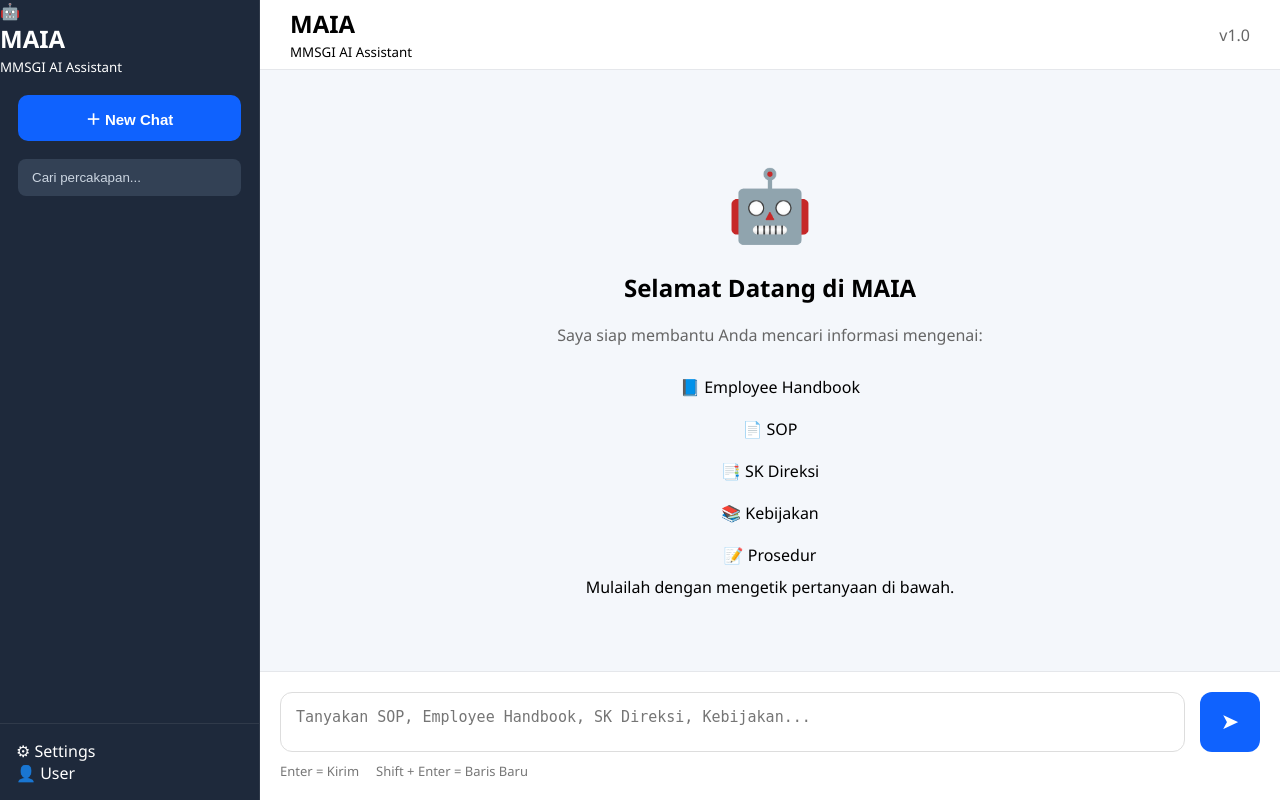
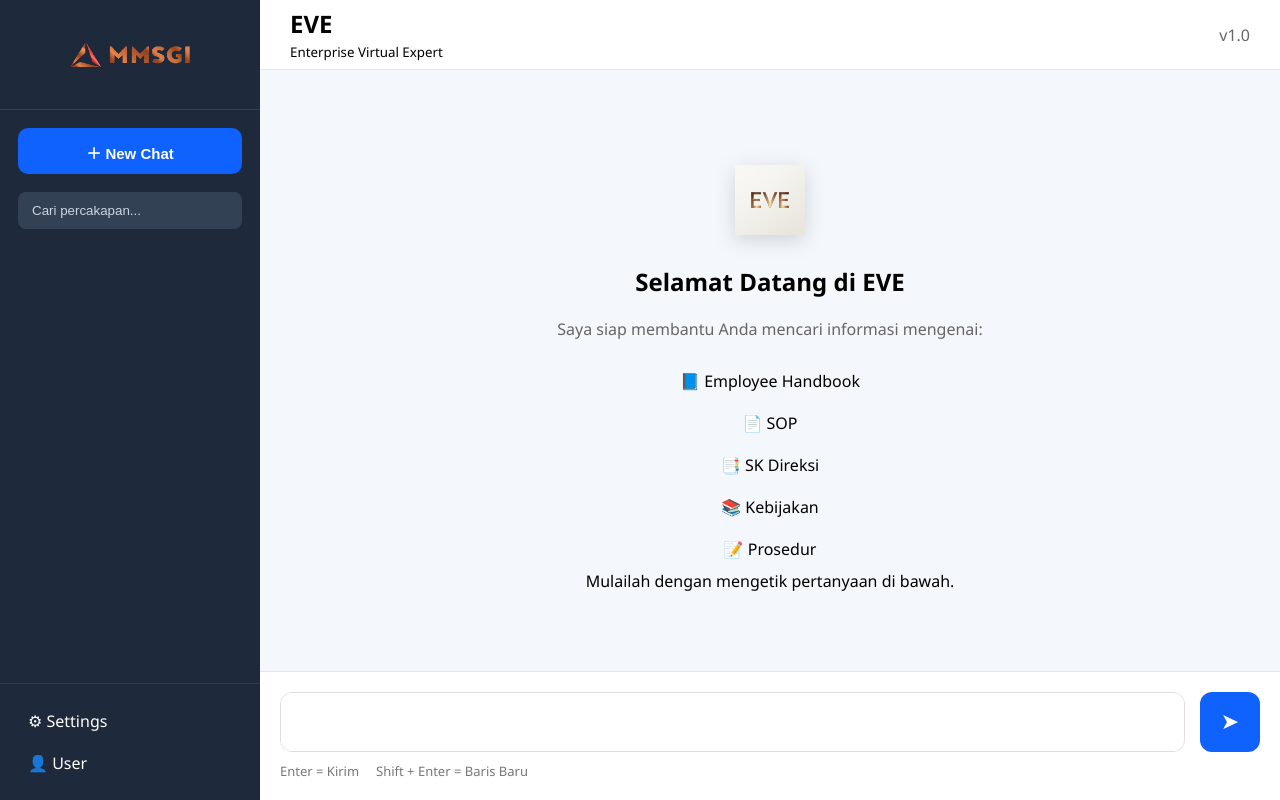
Before and after one commit to mantosimangunsong1984/AI-MMSGI, a FastAPI app: page / in a window 1280 px wide. Run offline with FastAPI, Linux system fonts and the light colour scheme; data that the repository does not hold is empty; parts of the project's set-up code (start-up, migrations or seed data) failed here and were passed over.

Commit message:
Prepare Sprint 3 enterprise UI refactor

```diff
--- a/backend/api/main.py
+++ b/backend/api/main.py
@@ -2,6 +2,7 @@ from fastapi import FastAPI, Request
 from fastapi.responses import HTMLResponse
 from fastapi.staticfiles import StaticFiles
 from fastapi.templating import Jinja2Templates
+from backend.api.admin import router as admin_router
 
 from backend.api.chat import router as chat_router
 
@@ -13,6 +14,12 @@ app.include_router(
     chat_router,
     prefix="/api",
     tags=["Chat"]
+)
+
+
+app.include_router(
+    admin_router,
+    tags=["Admin"]
 )
 
 app.mount(
--- a/frontend/static/css/sidebar.css
+++ b/frontend/static/css/sidebar.css
@@ -2,25 +2,6 @@
    MAIA SIDEBAR
    Sprint 2.3 Stable
 ====================================================== */
-
-/* ===============================
-   SIDEBAR
-================================ */
-
-.sidebar{
-
-    width:260px;
-    height:100vh;
-
-    background:#1E293B;
-    color:#FFFFFF;
-
-    display:flex;
-    flex-direction:column;
-
-    border-right:1px solid rgba(255,255,255,.08);
-
-}
 
 
 /* ===============================
@@ -387,3 +368,189 @@
     background:transparent;
 
 }
+
+/* ======================================================
+   EVE FINAL SIDEBAR LAYOUT
+====================================================== */
+
+
+.sidebar {
+
+    width:260px;
+
+    height:100vh;
+
+    background:#1E293B;
+
+    color:white;
+
+    display:flex;
+
+    flex-direction:column;
+
+    flex-shrink:0;
+
+}
+
+
+
+/* LOGO */
+
+.logo {
+
+    width:100%;
+
+    height:110px;
+
+    display:flex;
+
+    justify-content:center;
+
+    align-items:center;
+
+    padding:20px;
+
+    flex-shrink:0;
+
+    border-bottom:1px solid rgba(255,255,255,.1);
+
+}
+
+
+
+.logo-image {
+
+    width:150px;
+
+    max-height:70px;
+
+    height:auto;
+
+    display:block;
+
+    object-fit:contain;
+
+}
+
+
+
+/* NEW CHAT */
+
+.new-chat-btn {
+
+    width:calc(100% - 36px);
+
+    margin:18px;
+
+    flex-shrink:0;
+
+}
+
+
+
+/* SEARCH */
+
+.search-box {
+
+    flex-shrink:0;
+
+}
+
+
+
+/* HISTORY */
+
+.history-list {
+
+    flex:1;
+
+    overflow-y:auto;
+
+}
+
+
+
+/* FOOTER */
+
+.sidebar-footer {
+
+    flex-shrink:0;
+
+}
+
+
+/* ======================================================
+   EVE SIDEBAR FINAL LAYOUT FIX
+====================================================== */
+
+.sidebar {
+
+    width:260px !important;
+
+    height:100vh !important;
+
+    display:flex !important;
+
+    flex-direction:column !important;
+
+    background:#1E293B !important;
+
+    color:white;
+
+}
+
+
+.logo {
+
+    width:100% !important;
+
+    display:flex !important;
+
+    justify-content:center !important;
+
+    align-items:center !important;
+
+    flex:none !important;
+
+}
+
+
+.logo-image {
+
+    width:120px !important;
+
+    height:auto !important;
+
+    display:block !important;
+
+}
+
+
+.new-chat-btn {
+
+    flex:none !important;
+
+}
+
+
+.search-box {
+
+    flex:none !important;
+
+}
+
+
+.history-list {
+
+    flex:1 !important;
+
+    overflow-y:auto !important;
+
+}
+
+
+.sidebar-footer {
+
+    flex:none !important;
+
+}
--- a/frontend/static/css/style.css
+++ b/frontend/static/css/style.css
@@ -98,11 +98,57 @@ CHAT
 
 }
 
-.welcome-icon{
+/* =====================================
+   EVE WELCOME LOGO
+===================================== */
 
-    font-size:70px;
+/* =====================================
+   EVE WELCOME LOGO FINAL SIZE
+===================================== */
+
+.welcome-icon {
+
+    width:100%;
+
+    height:90px;
+
+    display:flex;
+
+    justify-content:center;
+
+    align-items:center;
 
     margin-bottom:20px;
+
+}
+
+
+.welcome-icon img {
+
+    width:70px !important;
+
+    height:70px !important;
+
+    max-width:70px !important;
+
+    max-height:70px !important;
+
+    object-fit:contain;
+
+    display:block;
+
+}
+
+
+.welcome-icon img {
+
+    width:100px;
+
+    height:100px;
+
+    object-fit:contain;
+
+    filter: drop-shadow(0 5px 10px rgba(0,0,0,.15));
 
 }
 
@@ -289,3 +335,53 @@ INPUT
     white-space:nowrap;
 
 }
+
+
+.logo {
+
+    width:100%;
+
+    display:flex;
+
+    justify-content:center;
+
+    align-items:center;
+
+    padding:25px 20px;
+
+    flex-shrink:0;
+
+}
+
+
+.logo-image {
+
+    width:130px;
+
+    height:auto;
+
+    display:block;
+
+}
+
+.new-chat-btn{
+
+    width:calc(100% - 40px);
+
+    margin:20px;
+
+    border:none;
+
+    border-radius:10px;
+
+    padding:14px;
+
+    cursor:pointer;
+
+    background:#0F62FE;
+
+    color:white;
+
+    font-size:15px;
+
+}
--- a/frontend/static/js/app.js
+++ b/frontend/static/js/app.js
@@ -1,6 +1,6 @@
 window.currentConversationId =
     localStorage.getItem(
-        "maia_current_conversation"
+        "eve_current_conversation"
     );
 
 
@@ -100,7 +100,7 @@ async function createChatFromInput() {
 
 
     localStorage.setItem(
-        "maia_current_conversation",
+        "eve_current_conversation",
         data.conversation_id
     );
 
--- a/frontend/static/js/sidebar.js
+++ b/frontend/static/js/sidebar.js
@@ -3,7 +3,7 @@
    Sprint 2.3 Stable
 ====================================================== */
 
-console.log("MAIA Sidebar Sprint 2.3 Loaded");
+console.log("EVE Sidebar Sprint 2.3 Loaded");
 
 const historyContainer = document.getElementById("chat-history");
 const newChatButton = document.getElementById("new-chat-btn");
--- a/frontend/templates/Partials/sidebar.html
+++ b/frontend/templates/Partials/sidebar.html
@@ -12,9 +12,9 @@
 
         <div class="logo-info">
 
-            <h2>MAIA</h2>
+            <h2>EVE</h2>
 
-            <span>MMSGI AI Assistant</span>
+            <span>Enterprise Virtual Expert</span>
 
         </div>
 
--- a/frontend/templates/index.html
+++ b/frontend/templates/index.html
@@ -8,22 +8,26 @@
     <meta name="viewport"
           content="width=device-width, initial-scale=1.0">
 
-    <title>MAIA - MMSGI AI Assistant</title>
+    <title>EVE - Enterprise Virtual Expert</title>
 
-    <!-- <link rel="stylesheet"
-          href="/static/css/style.css"> -->
 
-          <link rel="stylesheet"
-      href="/static/css/style.css">
+    <link rel="stylesheet"
+          href="/static/css/style.css">
 
-        <link rel="stylesheet"
-      href="/static/css/sidebar.css">
+
+    <link rel="stylesheet"
+          href="/static/css/sidebar.css">
+
 
 </head>
 
+
 <body>
 
+
 <div class="app">
+
+
 
     <!-- ========================================= -->
     <!-- Sidebar -->
@@ -31,35 +35,50 @@
 
     <aside class="sidebar">
 
+
+
+        <!-- LOGO MMSGI -->
+
         <div class="logo">
 
-            <div class="logo-icon">
-                🤖
-            </div>
 
-            <div>
+            <img
 
-                <h2>MAIA</h2>
+                src="/static/images/logo.png"
 
-                <small>MMSGI AI Assistant</small>
+                alt="MMSGI Logo"
 
-            </div>
+                class="logo-image">
+
 
         </div>
 
 
 
+
+
+        <!-- NEW CHAT -->
+
         <button
+
             id="new-chat-btn"
+
             class="new-chat-btn">
 
+
             ＋ New Chat
+
 
         </button>
 
 
 
+
+
+        <!-- SEARCH -->
+
         <div class="search-box">
+
 
             <input
 
@@ -67,80 +86,122 @@
 
                 type="text"
 
-                placeholder="Cari percakapan..."
+                placeholder="Cari percakapan...">
 
-            >
 
         </div>
 
 
 
+
+
+        <!-- HISTORY -->
+
         <div
+
             id="chat-history"
+
             class="history-list">
+
 
         </div>
 
 
 
+
+
+        <!-- FOOTER -->
+
         <div class="sidebar-footer">
 
-            <div>
+
+            <div class="sidebar-menu">
+
 
                 ⚙ Settings
 
+
             </div>
 
-            <div>
+
+
+            <div class="sidebar-menu">
+
 
                 👤 User
 
+
             </div>
 
+
+
         </div>
+
+
 
     </aside>
 
 
 
+
+
+
     <!-- ========================================= -->
-    <!-- Main -->
+    <!-- Main Content -->
     <!-- ========================================= -->
+
 
     <main class="main-content">
 
 
-        <!-- Header -->
+
+
+
+        <!-- HEADER -->
 
         <header class="header">
 
+
             <div>
+
 
                 <h1>
 
-                    MAIA
+                    EVE
 
                 </h1>
 
+
                 <small>
 
-                    MMSGI AI Assistant
+                    Enterprise Virtual Expert
 
                 </small>
 
+
             </div>
+
+
 
             <div class="version">
 
+
                 v1.0
 
+
             </div>
+
+
 
         </header>
 
 
 
-        <!-- Chat -->
+
+
+
+        <!-- CHAT AREA -->
+
 
         <section
 
@@ -148,57 +209,104 @@
 
             class="chat-box">
 
+
+
             <div class="welcome">
+
 
                 <div class="welcome-icon">
 
-                    🤖
+                    <img
+                        src="/static/images/eve.png"
+                        alt="EVE Logo">
 
                 </div>
 
+
+
                 <h2>
 
-                    Selamat Datang di MAIA
+
+                    Selamat Datang di EVE
+
 
                 </h2>
 
+
+
                 <p>
+
 
                     Saya siap membantu Anda mencari informasi mengenai:
 
+
                 </p>
+
+
 
                 <ul>
 
-                    <li>📘 Employee Handbook</li>
 
-                    <li>📄 SOP</li>
+                    <li>
+                        📘 Employee Handbook
+                    </li>
 
-                    <li>📑 SK Direksi</li>
 
-                    <li>📚 Kebijakan</li>
+                    <li>
+                        📄 SOP
+                    </li>
 
-                    <li>📝 Prosedur</li>
+
+                    <li>
+                        📑 SK Direksi
+                    </li>
+
+
+                    <li>
+                        📚 Kebijakan
+                    </li>
+
+
+                    <li>
+                        📝 Prosedur
+                    </li>
+
 
                 </ul>
 
+
+
                 <div class="tips">
+
 
                     Mulailah dengan mengetik pertanyaan di bawah.
 
+
                 </div>
 
+
+
             </div>
+
+
 
         </section>
 
 
 
-        <!-- Input -->
+
+
+
+        <!-- INPUT -->
+
 
         <footer class="input-container">
 
+
+
             <div class="input-wrapper">
+
+
 
                 <textarea
 
@@ -206,39 +314,75 @@
 
                     rows="1"
 
-                    placeholder="Tanyakan SOP, Employee Handbook, SK Direksi, Kebijakan..."
+                    placeholder="Tanyakan SOP, Employee Handbook, SK Direksi, Kebijakan...">
 
-                ></textarea>
+
+                </textarea>
+
+
+
+
 
                 <button
 
                     id="send-btn">
 
+
                     ➤
+
 
                 </button>
 
+
+
+
             </div>
+
+
+
+
 
             <div class="input-note">
 
+
                 Enter = Kirim &nbsp;&nbsp;&nbsp;
+
                 Shift + Enter = Baris Baru
+
+
 
             </div>
 
+
+
+
         </footer>
 
+
+
+
     </main>
+
+
+
+
 
 </div>
 
 
+
+
+
 <!-- JavaScript -->
 
+
 <script src="/static/js/app.js"></script>
+
 <script src="/static/js/sidebar.js"></script>
+
+
 
 </body>
 
+
 </html>
```
Also changed, not shown: backend/api/admin.py (added, +23 -0 lines), frontend/static/css/admin.css (added), frontend/static/images/eve-logo.png (added), frontend/static/images/eve.png (added), frontend/static/img/logo.png (added), frontend/static/img/maia.png (added), frontend/static/js/admin.js (added), frontend/templates/admin.html (added).
